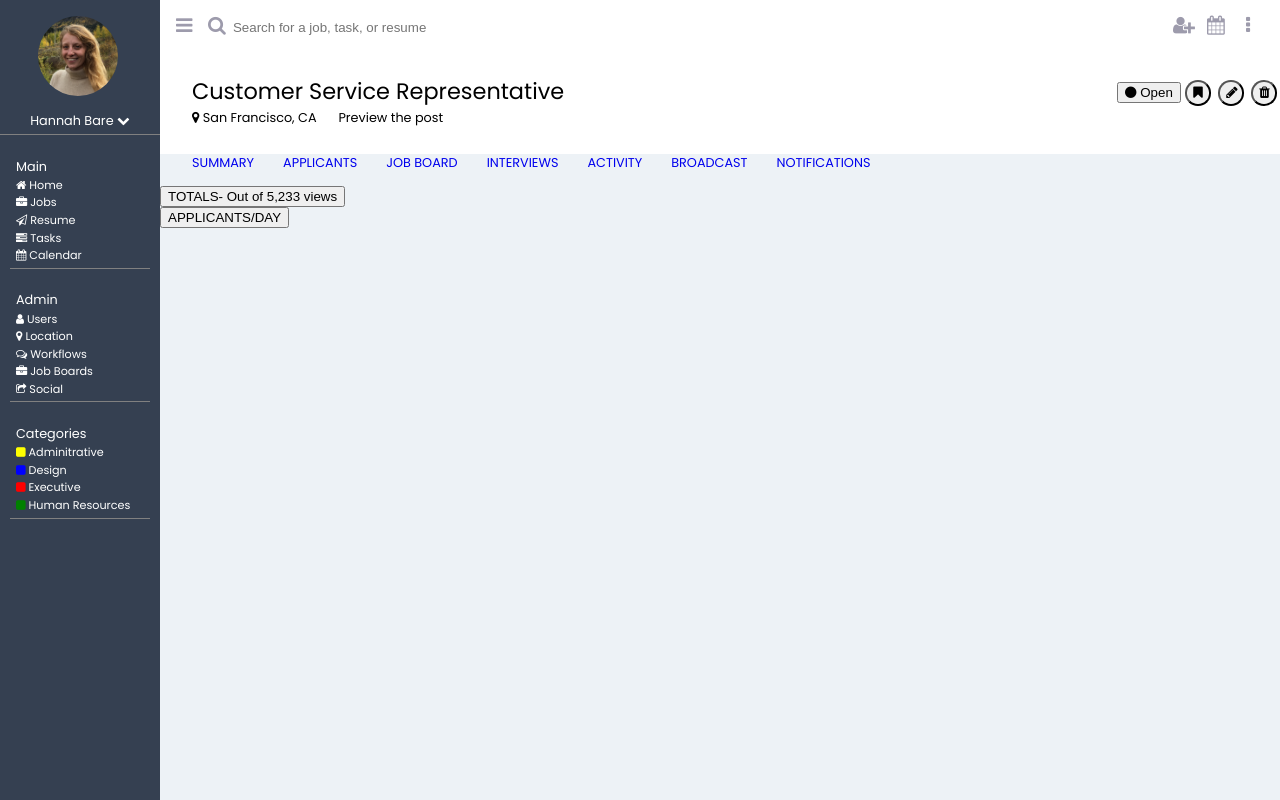
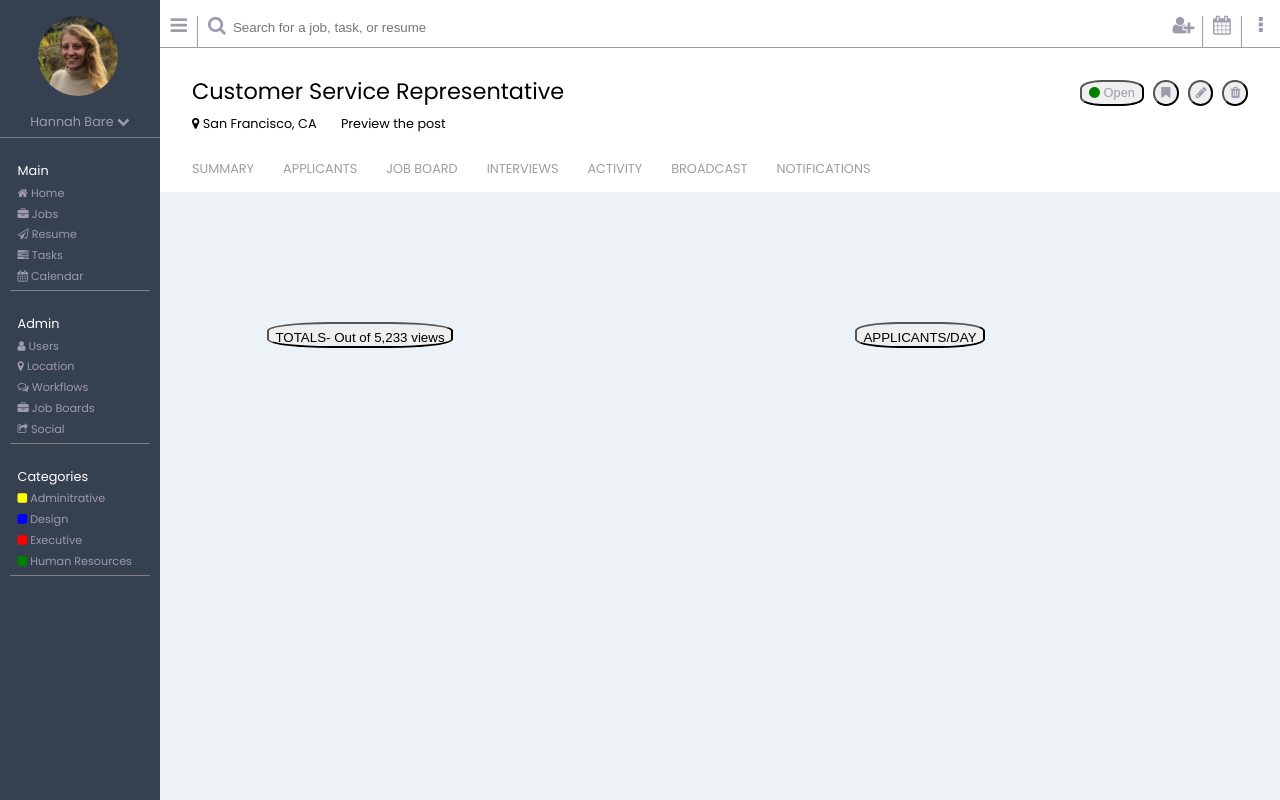
Before and after one commit to hannahbare/comp3, a plain HTML site: page index.html in a window 1280 px wide. Shown: the top 800 px of the page. Drawn offline with Linux system fonts and the light colour scheme.

Commit message:
Add gray border lines around top section, worked on spacing, and finished grid for row 3

```diff
--- a/index.html
+++ b/index.html
@@ -17,37 +17,37 @@
       <article class="sidebox2 sidebox-group">
         <h4 class="link">Main</h4>
         <section class="sidebar-links">
-          <a href="#" class="link"><i class="fa fa-home" aria-hidden="true"></i> Home</a>
-          <a href="#" class="link"> <i class="fa fa-briefcase" aria-hidden="true"></i> Jobs</a>
-          <a href="#" class="link"><i class="fa fa-paper-plane-o" aria-hidden="true"></i> Resume</a>
-          <a href="#" class="link"><i class="fa fa-tasks" aria-hidden="true"></i> Tasks</a>
-          <a href="#" class="link"><i class="fa fa-calendar" aria-hidden="true"></i> Calendar</a>
+          <a href="#" class="link"><i class="fa fa-home" aria-hidden="true"></i>  Home</a>
+          <a href="#" class="link"> <i class="fa fa-briefcase" aria-hidden="true"></i>  Jobs</a>
+          <a href="#" class="link"><i class="fa fa-paper-plane-o" aria-hidden="true"></i>  Resume</a>
+          <a href="#" class="link"><i class="fa fa-tasks" aria-hidden="true"></i>  Tasks</a>
+          <a href="#" class="link"><i class="fa fa-calendar" aria-hidden="true"></i>  Calendar</a>
         </section>
       </article>
       <article class="sidebox3 sidebox-group">
         <h4 class="link">Admin</h4>
         <section class="sidebar-links">
-          <a href="#" class="link"><i class="fa fa-user" aria-hidden="true"></i> Users</a>
+          <a href="#" class="link"><i class="fa fa-user" aria-hidden="true"></i>  Users</a>
 
-          <a href="#" class="link"><i class="fa fa-map-marker" aria-hidden="true"></i> Location</a>
+          <a href="#" class="link"><i class="fa fa-map-marker" aria-hidden="true"></i>   Location</a>
 
-          <a href="#" class="link"><i class="fa fa-comments-o" aria-hidden="true"></i> Workflows</a>
+          <a href="#" class="link"><i class="fa fa-comments-o" aria-hidden="true"></i>  Workflows</a>
 
-          <a href="#" class="link"><i class="fa fa-briefcase" aria-hidden="true"></i> Job Boards</a>
+          <a href="#" class="link"><i class="fa fa-briefcase" aria-hidden="true"></i>  Job Boards</a>
 
-          <a href="#" class="link"><i class="fa fa-share-square-o" aria-hidden="true"></i> Social</a>
+          <a href="#" class="link"><i class="fa fa-share-square-o" aria-hidden="true"></i>  Social</a>
         </section>
       </article>
       <article class="sidebox4 sidebox-group">
         <h4 class="link">Categories</h4>
         <section class="sidebar-links">
-          <a href="#" class="link"><span class="yellow-icon icon"><i class="fa fa-square" aria-hidden="true"></i></span> Adminitrative</a>
+          <a href="#" class="link"><span class="yellow-icon icon"><i class="fa fa-square" aria-hidden="true"></i></span>  Adminitrative</a>
 
-          <a href="#" class="link"><span class="blue-icon icon"><i class="fa fa-square" aria-hidden="true"></i></span> Design</a>
+          <a href="#" class="link"><span class="blue-icon icon"><i class="fa fa-square" aria-hidden="true"></i></span>  Design</a>
 
-          <a href="#" class="link"><span class="red-icon icon"><i class="fa fa-square" aria-hidden="true"></i></span> Executive</a>
+          <a href="#" class="link"><span class="red-icon icon"><i class="fa fa-square" aria-hidden="true"></i></span>  Executive</a>
 
-          <a href="#" class="link"><span class="green-icon icon"><i class="fa fa-square" aria-hidden="true"></i></span> Human Resources</a>
+          <a href="#" class="link"><span class="green-icon icon"><i class="fa fa-square" aria-hidden="true"></i></span>  Human Resources</a>
         </section>
       </article>
     </section>
@@ -59,16 +59,16 @@
 
       <section class="top-section">
         <aside class="search-info">
-         <span class="accordian"><i class="fa fa-bars" aria-hidden="true"></i></span>
+         <span class="header-icon header-icon-one"><i class="fa fa-bars" aria-hidden="true"></i></span>
          <form class="searchbar-section">
-           <i class="fa fa-search" aria-hidden="true"> </i>
+           <i class="fa fa-search  search-icon" aria-hidden="true"></i>
            <label for="search-input">
            <input type="search" class="search-bar" id="search-input" placeholder="Search for a job, task, or resume">
            </label>
          </form>
-         <p class="header-icon header-icon-one"><i class="fa fa-user-plus" aria-hidden="true"></i></p>
-         <p class="header-icon header-icon-two"><i class="fa fa-calendar" aria-hidden="true"></i></p>
-         <p class="header-icon header-icon-three"><i class="fa fa-ellipsis-v" aria-hidden="true"></i></p>
+         <p class="header-icon header-icon-two"><i class="fa fa-user-plus" aria-hidden="true"></i></p>
+         <p class="header-icon header-icon-three"><i class="fa fa-calendar" aria-hidden="true"></i></p>
+         <p class="header-icon header-icon-four"><i class="fa fa-ellipsis-v" aria-hidden="true"></i></p>
         </aside>
       </section>
 
@@ -84,13 +84,13 @@
             <p class="title-name-details title-post">Preview the post</p>
           </article>
           <article class="actions">
-            <button class=""><i class="fa fa-circle" aria-hidden="true"></i> Open</button>
+            <button class="open-task nav-tasks"><span class="green-dot"><i class="fa fa-circle" aria-hidden="true"></i></span> Open</button>
 
             <button class="nav-tasks"><i class="fa fa-bookmark" aria-hidden="true"></i></button>
 
             <button class="nav-tasks"><i class="fa fa-pencil" aria-hidden="true"></i></button>
 
-            <button class="nav-tasks"><i class="fa fa-trash" aria-hidden="true"></i></button>
+            <button class="nav-tasks trash-task"><i class="fa fa-trash" aria-hidden="true"></i></button>
           </article>
         </header>
 
@@ -114,13 +114,26 @@
 
         <section class="graph-content">
           <div class="circle-graphs">
-            <button>TOTALS- Out of 5,233 views</button  >
+          <!--     <svg viewbox="0 0 220 220" class="circular-chart chart-one">
+                <path class="circle" stroke-dasharray="60, 100" d="M18 2.0845 a 15.9155 15.9155 0 0 1 0 31.831 a 15.9155 15.9155 0 0 1 0 -31.831"/>
+              </svg> -->
+              <!-- <svg viewbox="0 0 220 220" class="circular-chart chart-two">
+                <path class="circle" stroke-dasharray="60, 100" d="M18 2.0845 a 15.9155 15.9155 0 0 1 0 31.831 a 15.9155 15.9155 0 0 1 0 -31.831"/>
+              </svg>
+              <svg viewbox="0 0 220 220" class="circular-chart chart-three">
+                <path class="circle" stroke-dasharray="60, 100" d="M18 2.0845 a 15.9155 15.9155 0 0 1 0 31.831 a 15.9155 15.9155 0 0 1 0 -31.831"/>
+              </svg> -->
+            <button class="graph-buttons">TOTALS- Out of 5,233 views</button>
           </div>
           <div class="large-graph">
-            <button>APPLICANTS/DAY</button>
+            <button class="graph-buttons">APPLICANTS/DAY</button>
           </div>
         </section>
 
+     <!--  <div class="hr">
+        <hr>
+        <p><i class="fa fa-chevron-circle-up" aria-hidden="true"></i></p>
+      </div> -->
 
       <section class="content-info">
         <!-- <article class="section-four"></article>
--- a/main.css
+++ b/main.css
@@ -5,133 +5,129 @@ body {
   margin: 0;
   font-family: 'Poppins', sans-serif;
 }
-
 .wrapper {
   display: grid;
   grid-template-columns: 160px auto;
   grid-template-rows: ;
   grid-gap: 0;
 }
-
 .sidebar {
   background-color: #354051;
   height: 100vh;
   font-size: .8rem;
   color: white;
 }
-
 .sidebox-group {
   border-bottom: 1px solid gray;
 }
-
 .icon-img {
   height: 5rem;
   width: 5rem;
   border-radius: 50%;
   margin: 1rem 2.4rem .6rem;
 }
-
 h3 {
   text-align: center;
+  color: #9D9BAC;
 }
-
 h3:hover {
-  color: #E4CEAD;
+  color: #FFFFFF;
+  font-weight: bold;
 }
-
 .link {
-  margin:.4rem;
+  margin: .4rem;
+  padding: .1rem;
 }
-
 a.link {
-  color: white;
   text-decoration: none;
+  color: #9D9BAC;
 }
-
 a:hover {
-  color: #E4CEAD;
+  color: #FFFFFF;
+  font-weight: bold;
 }
-
 .sidebox2,
 .sidebox3,
 .sidebox4 {
   margin: 1.6rem .6rem;
 }
-
 .sidebar-links a {
   display: block;
   font-size: .7rem;
 }
-
 .yellow-icon {
   color: yellow;
 }
-
 .blue-icon {
   color: blue;
 }
-
 .red-icon {
   color: red;
 }
-
 .green-icon {
   color: green;
 }
-
 .wrap {
   flex: 2;
-  /*background-color: #FFFFFF;*/
-  background-color: #EDF2F6;
+  background-color: #FFFFFF;
   display: grid;
-  grid-template-rows: [row1-start] 3.6rem [row1-end] 6rem [third-line] 4rem [fourth-line] auto [last-line];
+  grid-template-rows: [row1-start] 3.6rem [row1-end] 5rem [third-line] 2rem [fourth-line] 4rem [last-line];
 }
-
 .top-section {
   grid-row-start: row1-start;
   grid-row-end: row1-end;
-  background-color: #FFFFFF;
+/*  padding: 1rem 1rem 0;*/ /*THIS MAKES THE LINES WEIRD AT THE TOP*/
+}
+.search-info {
+  display: grid;
+  grid-template-columns: 2.4rem auto 2.4rem 2.4rem 2.4rem;
+  height: 2rem;
+  font-size: 1.2rem;
+  color: #9D9BAC;
+  padding-top: 1rem;
+}
+.searchbar-section {
+  /*grid-column: 2;*/
+  border-bottom: .5px solid #9D9BAC;
+}
+.search-icon {
+  padding-left: .6rem;
+}
+.search-bar {
+  width: 400px;
+  border: none;
+}
+.header-icon {
+  text-align: center;
+  /*margin: 1rem;*/
+}
+.header-icon-one {
+  border-right: .5px solid #9D9BAC;
+  border-bottom: .5px solid #9D9BAC;
+}
+.header-icon-two {
+  /*grid-column: 3;*/
+  border-right: .5px solid #9D9BAC;
+  border-bottom: .5px solid #9D9BAC;
+}
+.header-icon-three {
+  /*grid-column: 4;*/
+  border-right: .5px solid #9D9BAC;
+  border-bottom: .5px solid #9D9BAC;
+}
+.header-icon-four {
+  /*grid-column: 5;*/
+  border-bottom: .5px solid #9D9BAC;
 }
 
-.search-info {
-  display: grid;
-  grid-template-columns: 2rem auto 2rem 2rem 2rem;
-  margin: 1rem;
-  font-size: 1.2rem;
-  color: #9D9BAC;
-}
 
-.searchbar-section {
-  grid-column: 2;
-}
 
-.search-bar {
-  width: 400px;
-  height: 1.2rem;
-  border: none;
-}
 
-.header-icon {
-  text-align: center;
-}
 
-.header-icon-one {
-  grid-column: 3;
-}
 
-.header-icon-two {
-  grid-column: 4;
-}
-
-.header-icon-three {
-  grid-column: 5;
-}
-
-.bottom-section {
-  background-color: #FFFFFF;
-}
 
 .nav-info {
+  font-size: 1.2rem;
   display: grid;
   grid-template-columns: 400px auto;
   margin: 1.4rem 0 2rem 2rem;
@@ -145,69 +141,130 @@ h2 {
   font-size: 1.4rem;
   margin-bottom: .6rem;
 }
-
 .actions {
   font-size: 1rem;
   grid-column: 2 / span 1;
   text-align: right;
 }
-
 .title-name-details {
   font-size: .8rem;
   display: inline;
 }
-
 .title-location {
   margin-right: 1.2rem;
 }
-
-.open-task {
-  height: 1.6rem;
-  border-radius: 20%;
-  margin-right: .8rem;
+.green-dot {
+  color: green;
 }
-
 .nav-tasks {
   height: 1.6rem;
   width: 1.6rem;
   border-radius: 50%;
-  margin-right: .2rem;
+  margin-right: .3rem;
+  font-size: .8rem;
+  color: #9D9BAC;
 }
-/*nav {
-  background-color: #FFFFFF;
-}*/
-
+.open-task {
+  height: 1.6rem;
+  border-radius: 34%;
+  width: 4rem;
+  margin-right: .3rem;
+}
+.trash-task {
+  margin-right: 2rem;
+}
 .navigation {
   grid-row: 3 / span 1;
   font-size: .8rem;
   margin-left: 2rem;
   margin-bottom: 1rem;
+
 }
-
 .nav {
   margin-right: 1.6rem;
   text-decoration: none;
+  color: #9D9BAC
 }
-
 .nav:hover {
-  border-bottom: red;
-  color: blue;
+  font-weight: bold;
+  color: black;
 }
-
 .graph-content {
   grid-row: 4 / span 1;
   position: relative;
-  grid-template-columns: 60%, 40%;
+  display: grid;
+  grid-template-columns: 400px auto;
+  background-color: #EDF2F6;
+}
+.circle-graphs {
+  grid-column: 1 / span 1;
+  justify-self: center;
+
+}
+.large-graph {
+  grid-column: 2 / span 1;
+  display: grid;
 }
 
-.circle-graphs {
-  grid-column: 1;
+.graph-buttons {
+  margin-top: 130px;
+  justify-self: center;
+  height: 1.6rem;
+  border-radius: 34%;
+  padding: .4rem;
 }
 
-.large-graph {
-  grid-column: 2;
+/*CSS for attemped circle graphs
+/*.circular-chart {
+  display: block;
+  margin: 10px auto;
+  max-width: 80%;
+  max-height: 150px;
 }
+
+.chart-two {
+  margin-left: 200px;
+}
+
+.chart-three {
+  margin: auto 50px;
+}
+
+.circle {
+  stroke: #4CC790;
+  fill: none;
+  stroke-width: 2.8;
+  stroke-linecap: round;
+  animation: progress 1s ease-out forwards;
+}
+
+@keyframes progress {
+  0% {
+    stroke-dasharray: 0 100;
+  }*/
+
+
+
+
+
+
+
+
+
+
+/*
+hr:after {
+    background: ('<i class="fa fa-chevron-circle-up" aria-hidden="true"></i>') no-repeat top center;
+    content: "";
+    display: block;
+    text-align: center
+    height: 2rem; /* height of the ornament */
+    /*position: relative;*/
+    /*top: -2.5px; *//* half the height of the ornament */
+
 
 .content-info {
   grid-row: 5 / span 1;
+  background-color: #EDF2F6;
+  height: 100vh;
 }
```
